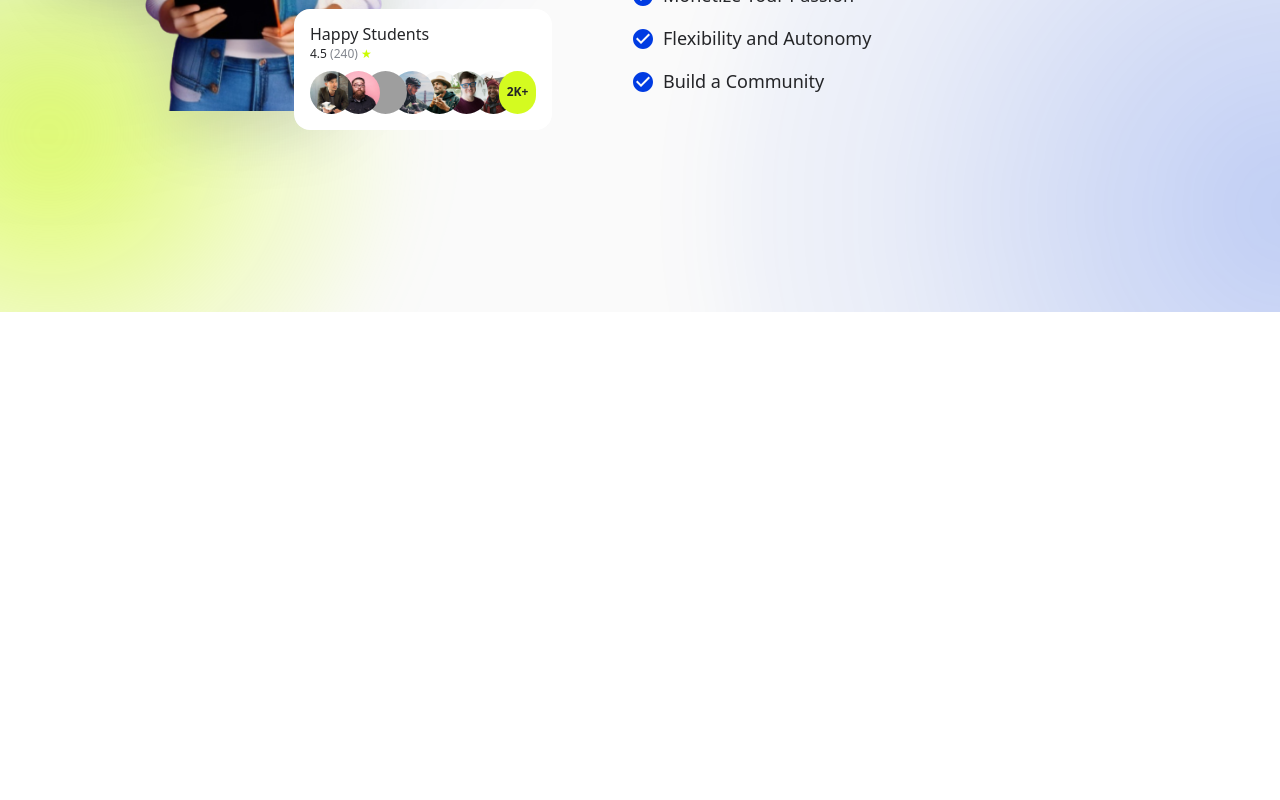
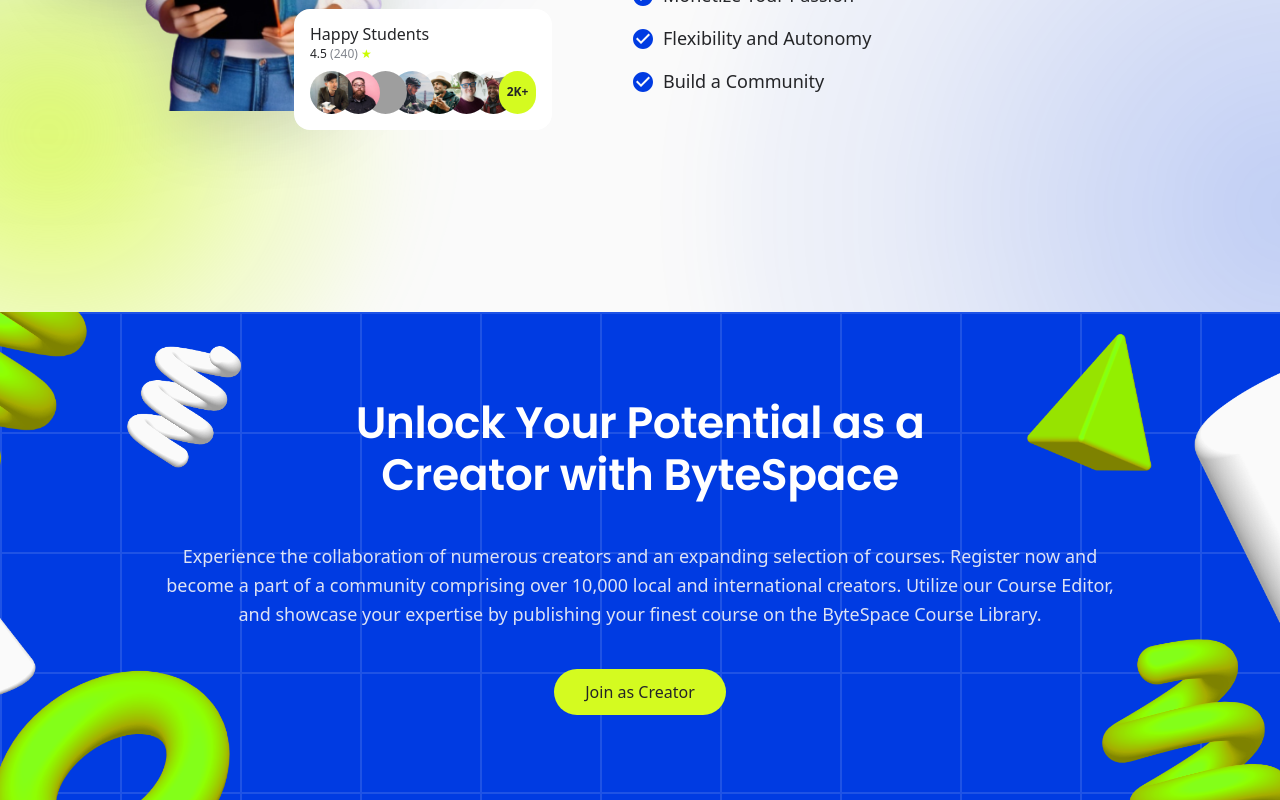
Before and after one commit to NaimurRahmannn/ByteSpace-New, a React (Vite) app: page / in a window 1280 px wide. Shown: the part 4316-5116 px from the top of the page. Before the commit the page ends 4628 px from the top, so only its background shows below. Built offline with nearby package versions, Linux system fonts and the light colour scheme; grey boxes are pictures that could not be loaded; a web font is replaced by a local one.

Commit message:
feat: implement creator CTA section

```diff
--- /dev/null
+++ b/src/components/sections/CreatorCTASection.jsx
@@ -0,0 +1,139 @@
+import ctaConeWhite from '../../assets/figma/creator-cta-asset-01.png'
+import heroSpringLime from '../../assets/figma/hero-asset-13.png'
+import heroWave from '../../assets/figma/hero-asset-14.png'
+import heroDonutLime from '../../assets/figma/hero-asset-15.png'
+import heroCylinderWhite from '../../assets/figma/hero-asset-16.png'
+import heroPyramidLime from '../../assets/figma/hero-asset-17.png'
+import { creatorCtaContent } from '../../data/creatorCta.js'
+import Button from '../ui/Button.jsx'
+
+const whiteTint = 'brightness(1.75) saturate(0) contrast(0.96)'
+const limeTint =
+  'saturate(0) sepia(1) saturate(7) hue-rotate(32deg) brightness(1.03) contrast(1.02)'
+
+function CTAGrid() {
+  return (
+    <div
+      aria-hidden="true"
+      className="pointer-events-none absolute inset-0 opacity-[0.12] [background-image:linear-gradient(to_right,rgba(255,255,255,1)_2px,transparent_2px),linear-gradient(to_bottom,rgba(255,255,255,1)_2px,transparent_2px)] [background-size:120px_120px]"
+      data-figma-node="34:1315"
+    />
+  )
+}
+
+function CTAOrnaments() {
+  return (
+    <div
+      aria-hidden="true"
+      className="pointer-events-none absolute left-1/2 top-0 h-full w-[1440px] -translate-x-1/2 hidden xl:block"
+      data-figma-node="46:78"
+    >
+      {/* 34:1206: Top-left lime wave */}
+      <img
+        alt=""
+        className="absolute left-[-118px] top-[-162px] h-[385px] w-[385px] object-contain"
+        data-figma-node="34:1206"
+        src={heroWave}
+        style={{ filter: limeTint }}
+      />
+
+      {/* 34:1236: Upper-left inner white wave */}
+      <img
+        alt=""
+        className="absolute left-[178px] top-[5px] h-[175px] w-[175px] object-contain"
+        data-figma-node="34:1236"
+        src={heroWave}
+        style={{ filter: whiteTint }}
+      />
+
+      {/* 46:55: Mid-left white cone */}
+      <img
+        alt=""
+        className="absolute left-[-48px] top-[225px] h-[188px] w-[188px] object-contain"
+        data-figma-node="46:55"
+        src={ctaConeWhite}
+        style={{ filter: whiteTint }}
+      />
+
+      {/* 46:67: Bottom-left lime donut/ring */}
+      <img
+        alt=""
+        className="absolute left-[20px] top-[299px] h-[342px] w-[342px] object-contain"
+        data-figma-node="46:67"
+        src={heroDonutLime}
+        style={{ filter: limeTint }}
+      />
+
+      {/* 46:61: Top-right inner lime pyramid */}
+      <img
+        alt=""
+        className="absolute left-[1080px] top-[0px] h-[188px] w-[188px] object-contain"
+        data-figma-node="46:61"
+        src={heroPyramidLime}
+        style={{ filter: limeTint }}
+      />
+
+      {/* 46:73: Top-right outer white cylinder */}
+      <img
+        alt=""
+        className="absolute left-[1226px] top-[6px] h-[370px] w-[370px] object-contain"
+        data-figma-node="46:73"
+        src={heroCylinderWhite}
+        style={{ filter: whiteTint }}
+      />
+
+      {/* 34:1221: Bottom-right lime spiral spring */}
+      <img
+        alt=""
+        className="absolute left-[1110px] top-[289px] h-[330px] w-[330px] object-contain"
+        data-figma-node="34:1221"
+        src={heroSpringLime}
+        style={{ filter: limeTint }}
+      />
+    </div>
+  )
+}
+
+export default function CreatorCTASection() {
+  return (
+    <section
+      aria-labelledby="creator-cta-heading"
+      className="relative isolate overflow-hidden bg-brand-blue py-14 md:py-16 xl:h-[488px] xl:py-[85px]"
+      data-figma-node="34:1161"
+      id="creator-cta"
+    >
+      <CTAGrid />
+      <CTAOrnaments />
+
+      <div
+        className="relative z-20 mx-auto max-w-[964px] px-5 text-center xl:px-0"
+        data-figma-node="34:1170"
+      >
+        <h2
+          className="mx-auto max-w-[710px] font-heading text-3xl font-semibold leading-[1.2] tracking-[-0.01em] text-white sm:text-4xl md:text-[44px] md:leading-[52.8px]"
+          data-figma-node="34:1171"
+          id="creator-cta-heading"
+        >
+          {creatorCtaContent.heading}
+        </h2>
+
+        <p
+          className="mx-auto mt-6 max-w-[964px] font-body text-base leading-relaxed text-[#F5F5F6]/90 sm:text-body-lg sm:leading-[1.6] xl:mt-10"
+          data-figma-node="34:1172"
+        >
+          {creatorCtaContent.description}
+        </p>
+
+        <div className="mt-8 flex justify-center xl:mt-10">
+          <Button
+            className="h-[46px] min-w-[172px] px-6 text-label-lg font-medium"
+            data-figma-node="34:1173"
+            type="button"
+          >
+            {creatorCtaContent.buttonLabel}
+          </Button>
+        </div>
+      </div>
+    </section>
+  )
+}
--- /dev/null
+++ b/src/data/creatorCta.js
@@ -0,0 +1,6 @@
+export const creatorCtaContent = {
+  heading: 'Unlock Your Potential as a Creator with ByteSpace',
+  description:
+    'Experience the collaboration of numerous creators and an expanding selection of courses. Register now and become a part of a community comprising over 10,000 local and international creators. Utilize our Course Editor, and showcase your expertise by publishing your finest course on the ByteSpace Course Library.',
+  buttonLabel: 'Join as Creator',
+}
--- a/src/pages/HomePage.jsx
+++ b/src/pages/HomePage.jsx
@@ -1,5 +1,6 @@
 import Header from '../components/layout/Header.jsx'
 import CourseDiscoverySection from '../components/sections/CourseDiscoverySection.jsx'
+import CreatorCTASection from '../components/sections/CreatorCTASection.jsx'
 import GrowthCreatorSection from '../components/sections/GrowthCreatorSection.jsx'
 import HeroSection from '../components/sections/HeroSection.jsx'
 import LearningPathsSection from '../components/sections/LearningPathsSection.jsx'
@@ -15,6 +16,7 @@
         <CourseDiscoverySection />
         <LearningPathsSection />
         <GrowthCreatorSection />
+        <CreatorCTASection />
       </main>
     </>
   )
```
Also changed, not shown: 1 other file (tests, documents, lock files or other folders).
